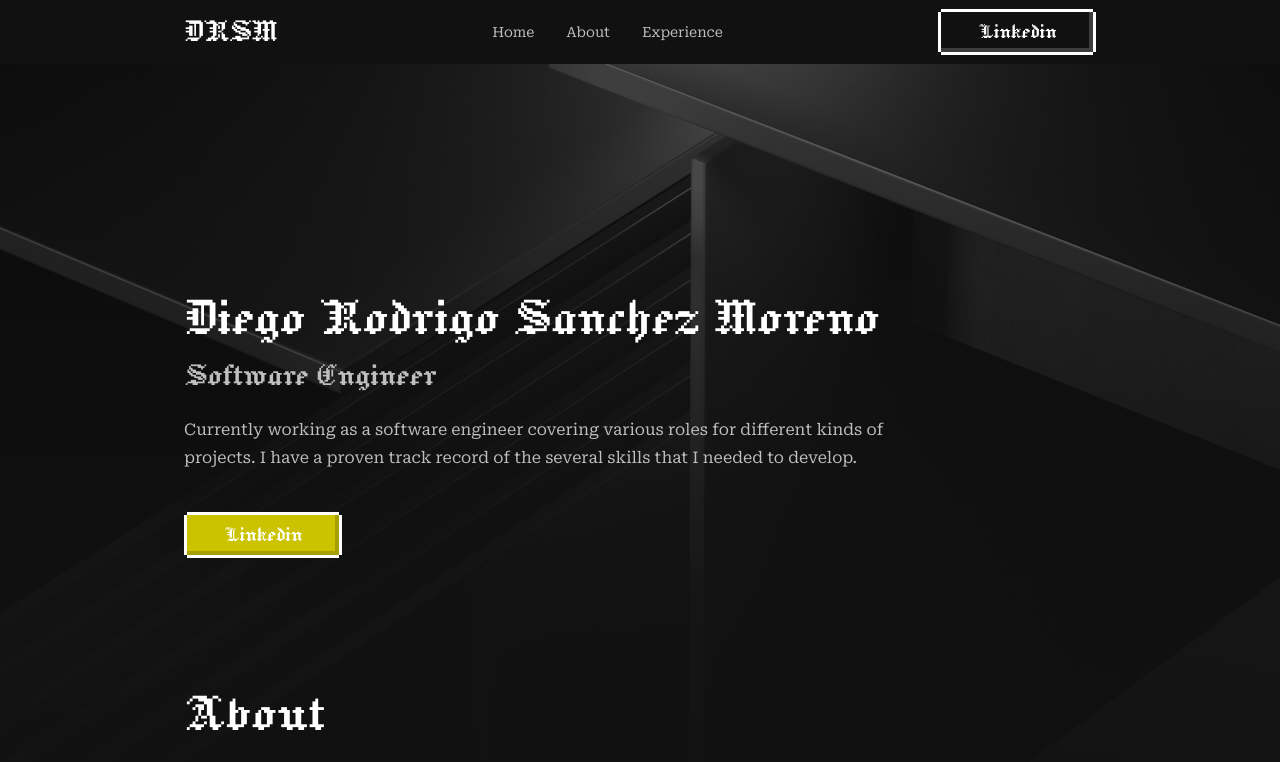
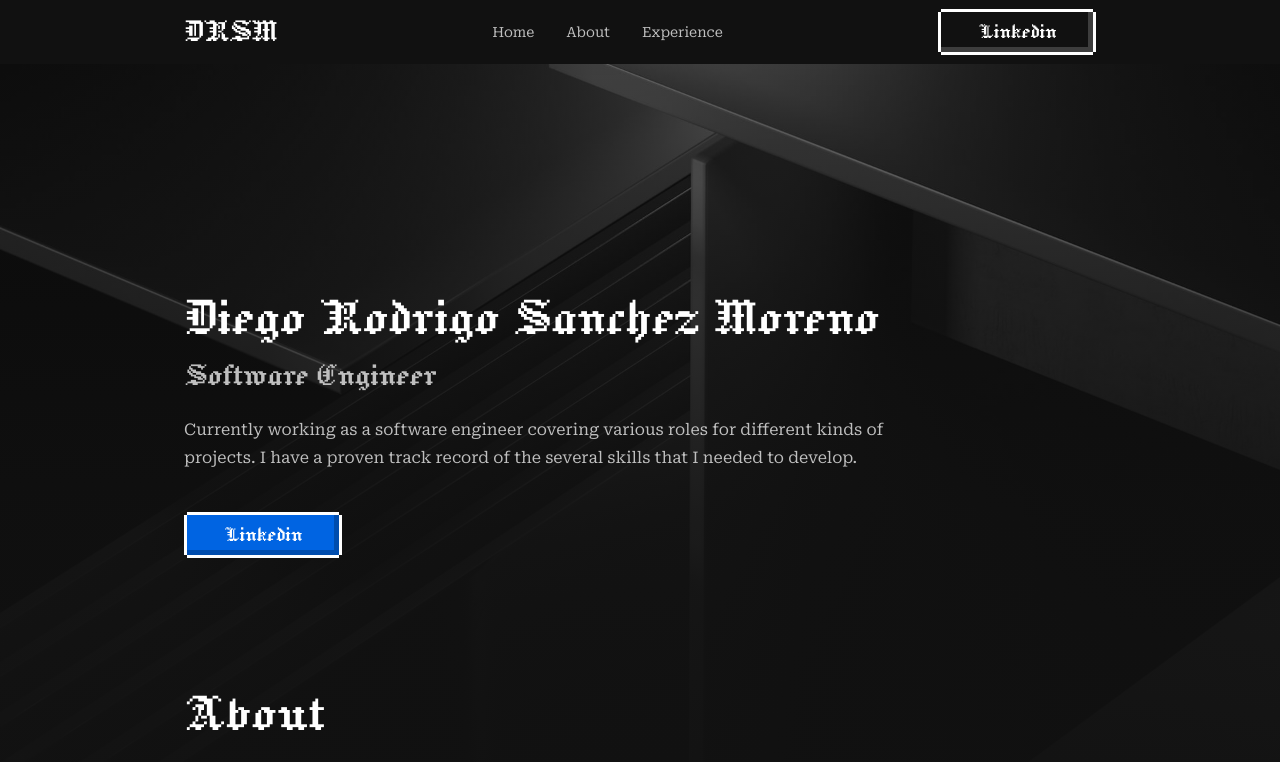
Before and after one commit to DiegoRSM03/drsm, a Next.js app: page / in a window 1280 px wide. Shown: the top 762 px of the page. Built offline with nearby package versions, Linux system fonts and the light colour scheme.

Commit message:
fix: color palette and console logs

```diff
--- a/components/Button.tsx
+++ b/components/Button.tsx
@@ -71,10 +71,10 @@ export const Button = ({
     >
       {/* SHADOW EFFECT */}
       <div
-        className={`absolute left-0 w-full h-1 bottom-3px group-hover:h-[5px] ${styles.hover.shadowColor} ${styles.still.shadowColor}`}
+        className={`absolute left-0 w-full h-[5px] bottom-3px group-hover:h-[6px] ${styles.hover.shadowColor} ${styles.still.shadowColor}`}
       />
       <div
-        className={`absolute bottom-0 w-1 h-full right-3px group-hover:w-[5px] ${styles.hover.shadowColor} ${styles.still.shadowColor}`}
+        className={`absolute bottom-0 w-[5px] h-full right-3px group-hover:w-[6px] ${styles.hover.shadowColor} ${styles.still.shadowColor}`}
       />
 
       {/* BORDER LINES */}
--- a/components/MobileNavbar.tsx
+++ b/components/MobileNavbar.tsx
@@ -53,7 +53,6 @@ export const MobileNavbar = () => {
   const [isOpen, setIsOpen] = useState(false)
 
   const handleMenuClick = () => {
-    console.log("click")
     const html = document.querySelector("html")
     const body = document.querySelector("body")
 
--- a/components/Slider.tsx
+++ b/components/Slider.tsx
@@ -29,6 +29,7 @@ export const Slider = ({ images, section }: Props) => {
             width={700}
             height={430}
             quality={100}
+            loading={index === 0 ? "eager" : "lazy"}
             className="h-[220px] max-w-full md:h-[430px] md:w-[700px] md:max-w-[700px] object-cover rounded-md overflow-hidden"
           />
         </SwiperSlide>
--- a/package.json
+++ b/package.json
@@ -17,6 +17,7 @@
     "next": "14.2.4",
     "react": "^18",
     "react-dom": "^18",
+    "sharp": "^0.33.4",
     "swiper": "^11.1.4"
   },
   "devDependencies": {
--- a/sections/home/LandingHeader.tsx
+++ b/sections/home/LandingHeader.tsx
@@ -25,6 +25,7 @@ export const LandingHeader = () => {
         alt={LANDING_HEADER_WALLPAPER_ALT}
         className="object-cover h-svh md:h-[900px]"
         quality={85}
+        sizes="(max-width: 480px) 480px, (max-width: 768px) 50vw, 100vw"
         priority
       />
       <div className="absolute left-0 w-full h-[calc(100%+1px)] -bottom-px bg-gradient-to-b from-black/60 via-black/90 to-black" />
--- a/sections/home/WorkExperience.tsx
+++ b/sections/home/WorkExperience.tsx
@@ -55,7 +55,8 @@ export const WorkExperience = () => {
                     className="w-full h-full"
                     width={120}
                     height={120}
-                    quality={85}
+                    quality={100}
+                    loading="lazy"
                   />
                 </AnimateOnScroll>
 
--- a/tailwind.config.ts
+++ b/tailwind.config.ts
@@ -25,9 +25,9 @@ const config: Config = {
       gray: "#BFBFBF",
       gray2: "#4A4A4A",
       gray3: "#3D3D3D",
-      primary: "#CBC300",
-      secondary: "#A59F00",
-      tertiary: "#8D8800",
+      primary: "#0064E2",
+      secondary: "#004DAE",
+      tertiary: "#00306C",
     },
     fontFamily: {
       roboto: ["var(--font-roboto-serif)", "serif"],
```
Also changed, not shown: 1 other file (tests, documents, lock files or other folders).
